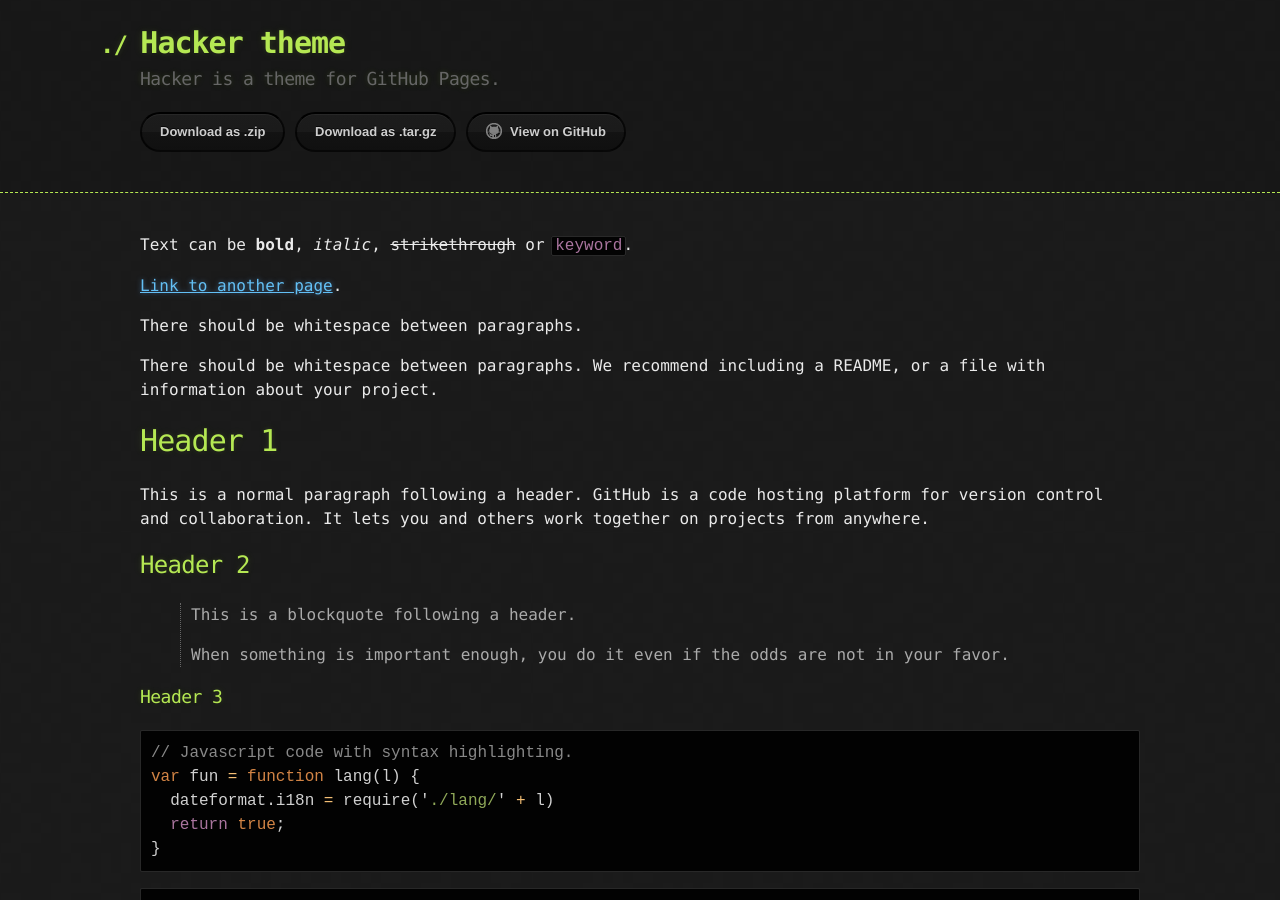
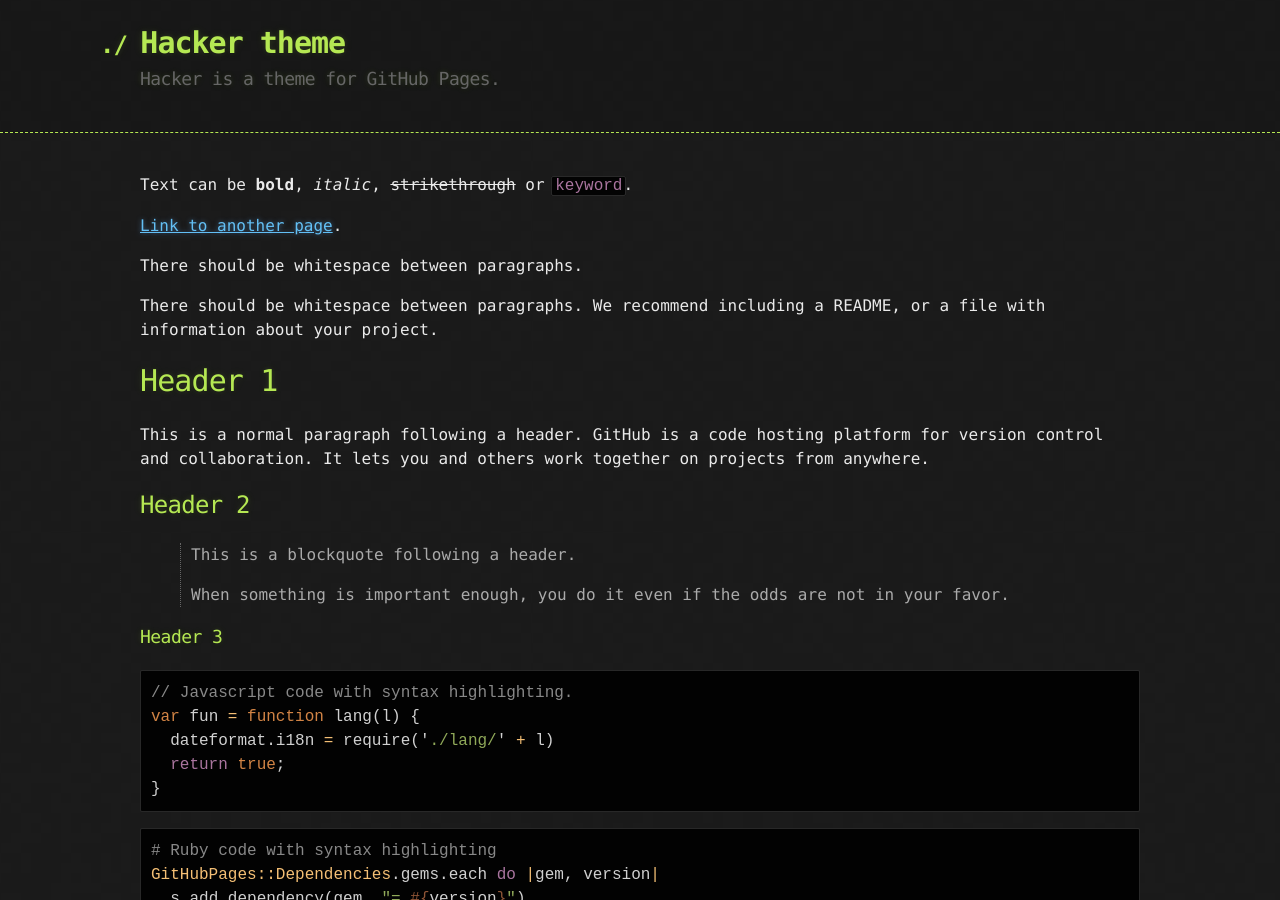
Before and after one commit to stagehackingtahiti/maohitech, a Jekyll site: the page built from index.md, in a window 1280 px wide and 900 px high. Built offline with Jekyll 4.4.1, drawn with Linux system fonts in a browser that asks for light colours.

Commit message:
[+] Downloads

```diff
--- a/_layouts/default.html
+++ b/_layouts/default.html
@@ -20,11 +20,11 @@
         <h2>{{ site.description | default: site.github.project_tagline }}</h2>
 
         <section id="downloads">
-          {% if site.show_downloads %}
+          <!--{% if site.show_downloads %}
             <a href="{{ site.github.zip_url }}" class="btn">Download as .zip</a>
             <a href="{{ site.github.tar_url }}" class="btn">Download as .tar.gz</a>
           {% endif %}
-          <a href="{{ site.github.repository_url }}" class="btn btn-github"><span class="icon"></span>View on GitHub</a>
+          <a href="{{ site.github.repository_url }}" class="btn btn-github"><span class="icon"></span>View on GitHub</a> -->
         </section>
       </div>
     </header>
```
